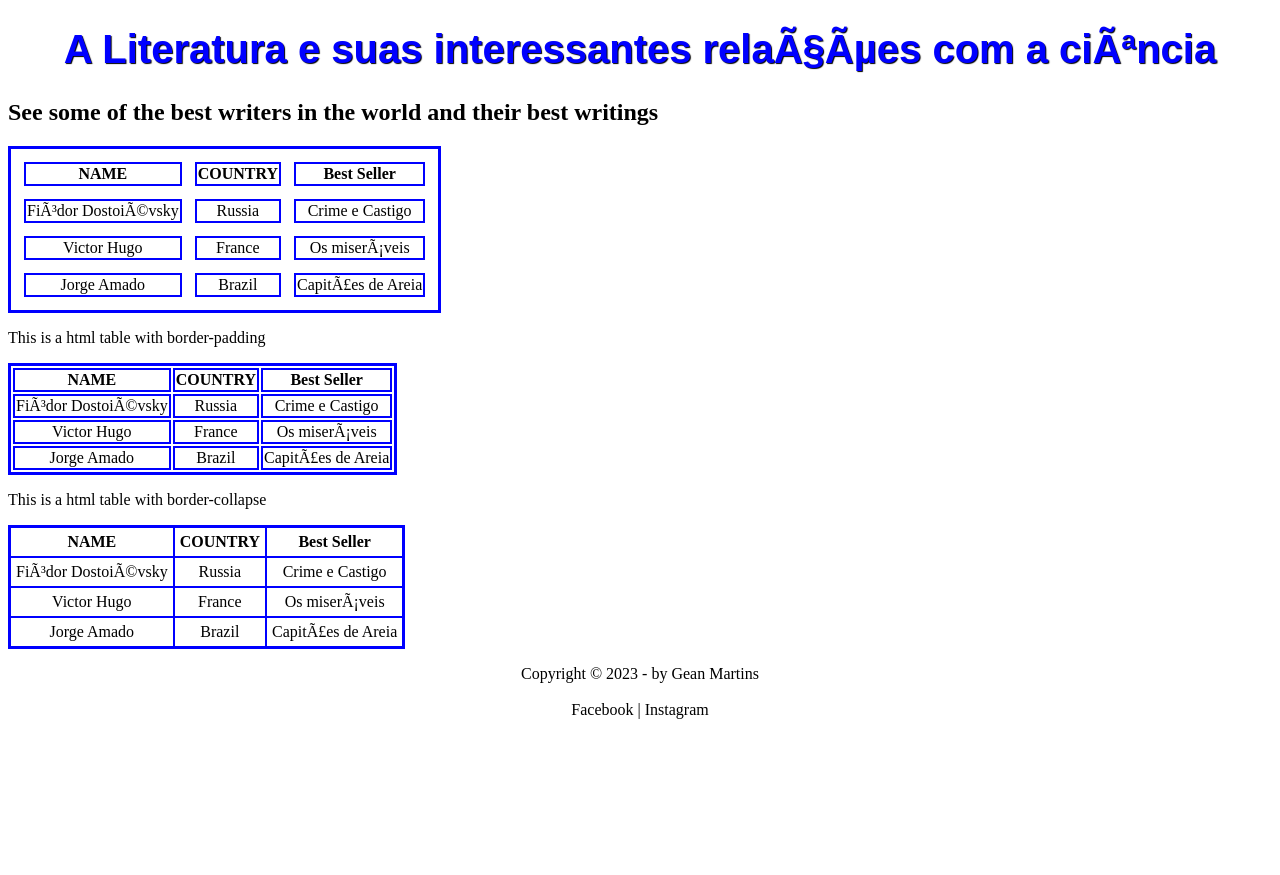
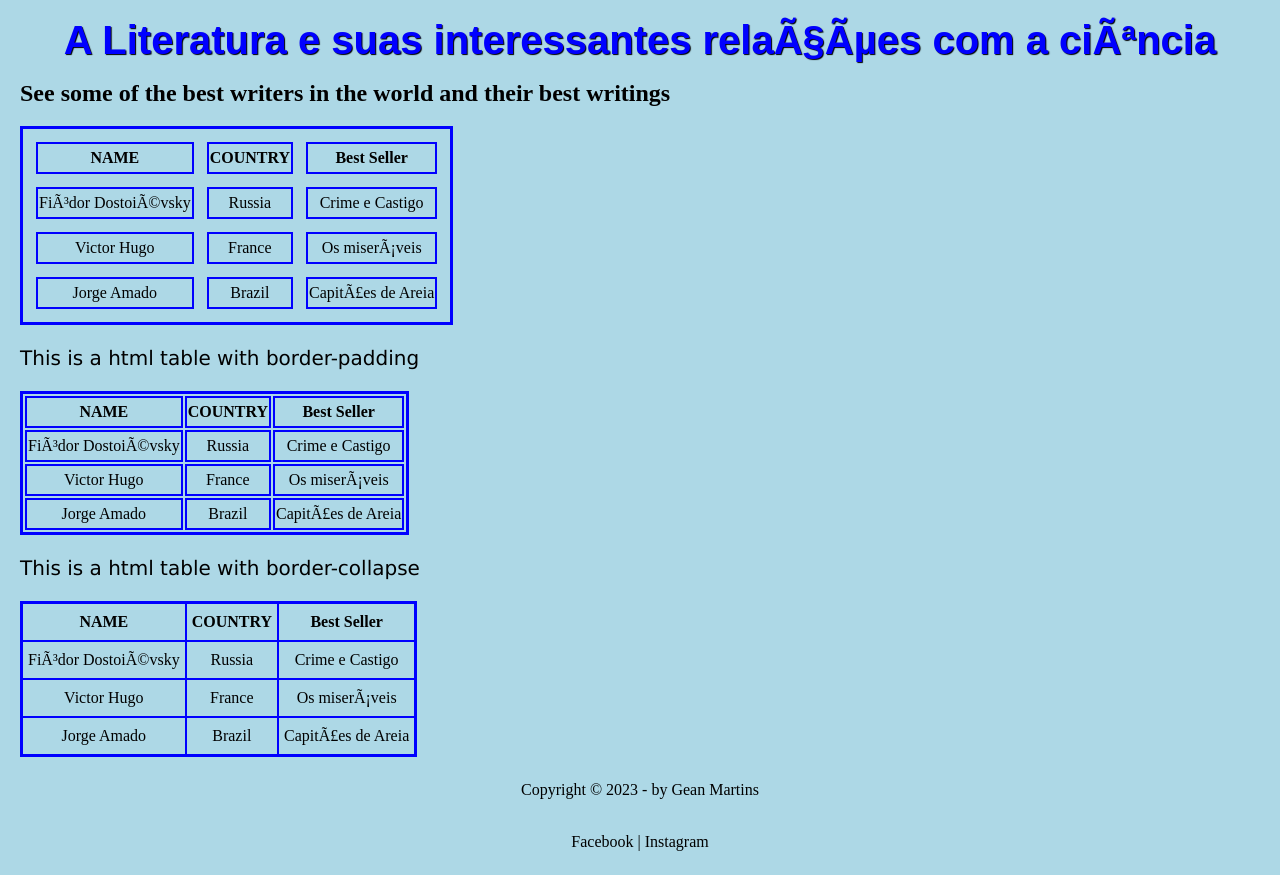
Before and after one commit to oxegean/oxegean.github.io, a plain HTML site: page index.html in a window 1280 px wide. Before the commit the page ends 800 px from the top, so only its background shows below. Drawn offline with Linux system fonts and the light colour scheme.

Commit message:
Update background-color

```diff
--- a/index.html
+++ b/index.html
@@ -8,11 +8,23 @@
 		<link rel = "icon" href = "scientific-literature.png" type = "image/x-icon">
 		<link rel="stylesheet" href="estilos/style.css">
 		<style>
+			body{
+				background-color: lightblue;
+				font: Lucida, Verdana;
+				margin: 20px;
+				line-height: 26px;
+			}
+
 			h1 {
 				font-family: Arial;
 				font-size: 30pt;
 				color: blue;
 				text-shadow: 1px 1px 1px black;
+				text-align: center;
+			}
+			p{
+				font-family: Verdana, Geneva, Tahoma, sans-serif;
+				font-size: 20px;
 			}
 		</style>
 	</head>
```
